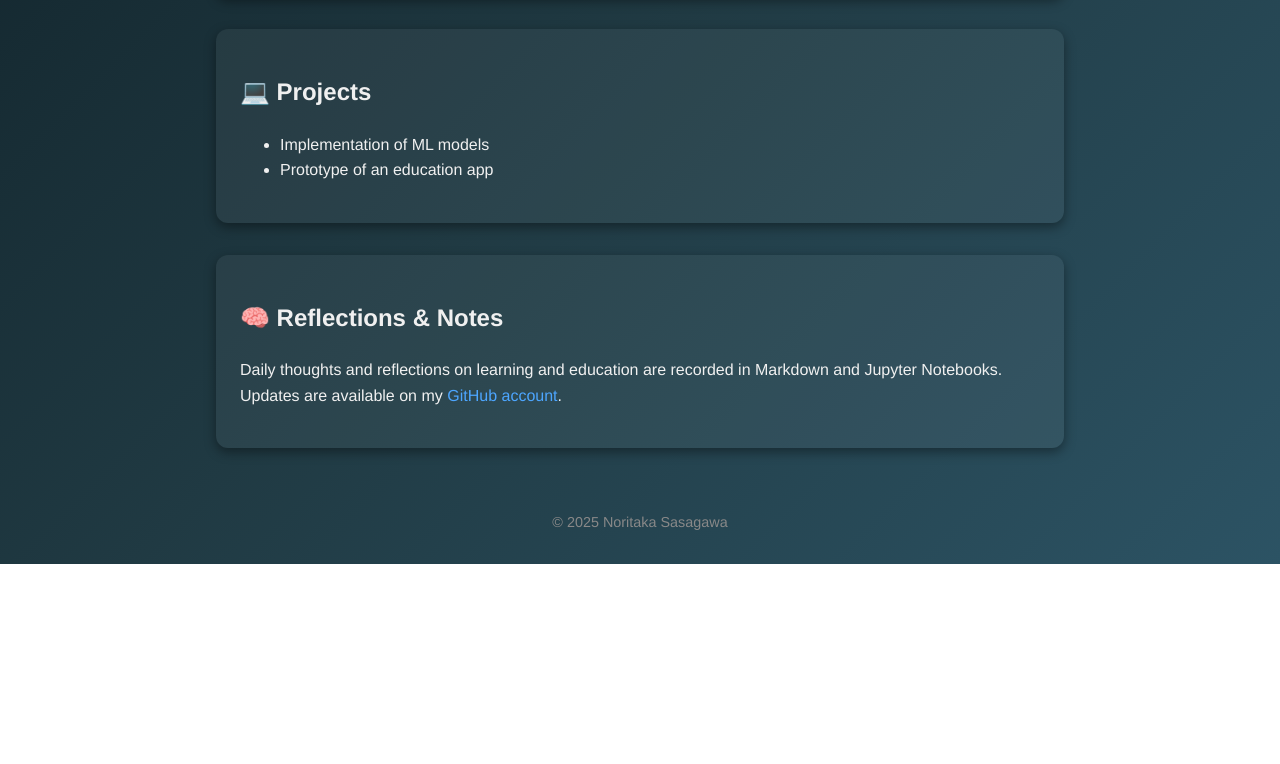
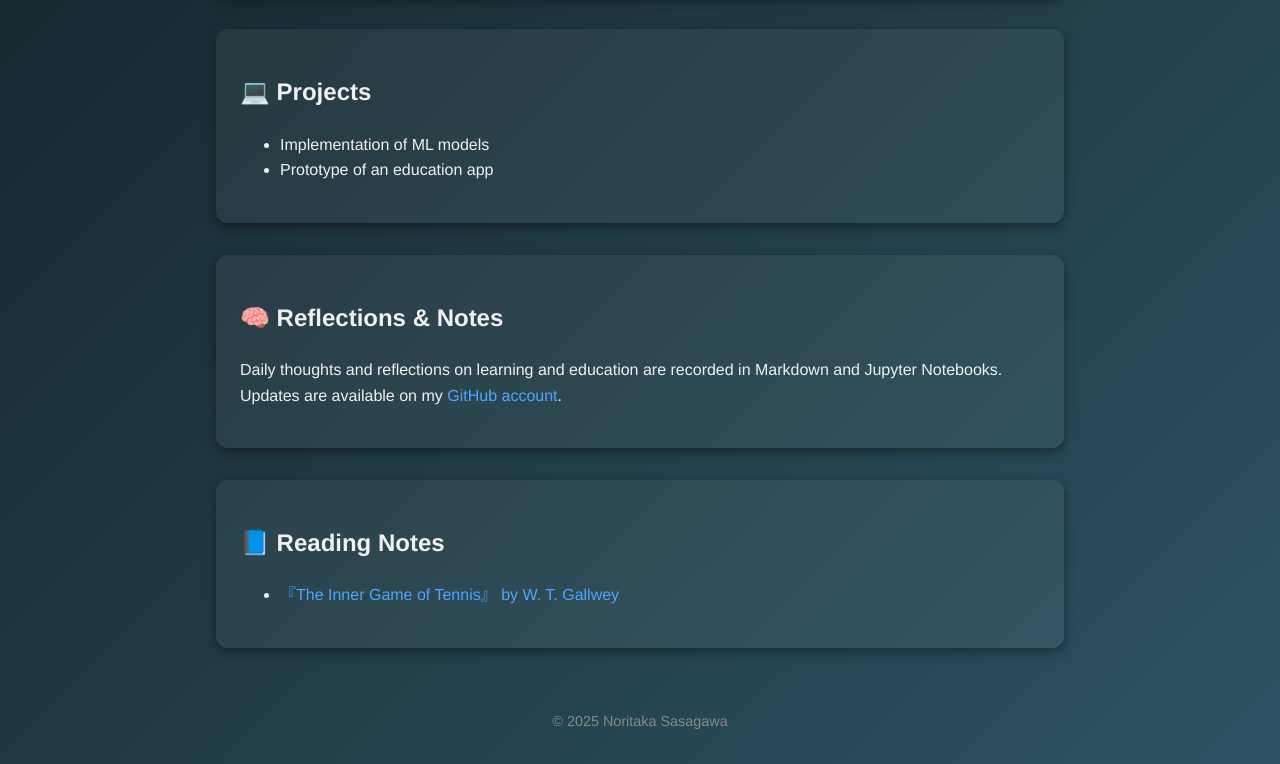
Before and after one commit to nori-sasa-dev/nori-sasa-dev.github.io, a plain HTML site: page index.html in a window 1280 px wide. Shown: the part 449-1213 px from the top of the page. Before the commit the page ends 1013 px from the top, so only its background shows below. Drawn offline with Linux system fonts and the light colour scheme.

Commit message:
Add reading notes link to inner_game.md

```diff
--- a/index.html
+++ b/index.html
@@ -38,6 +38,18 @@
         <a href="https://github.com/nori-sasa-dev" target="_blank">GitHub account</a>.
       </p>
     </section>
+
+    <section>
+      <h2>📘 Reading Notes</h2>
+      <ul>
+        <li>
+          <a href="https://github.com/nori-sasa-dev/nori-sasa-dev.github.io/blob/main/study/books/inner_game.md" target="_blank">
+            『The Inner Game of Tennis』 by W. T. Gallwey
+          </a>
+        </li>
+      </ul>
+    </section>
+
   </main>
 
   <footer>
```
